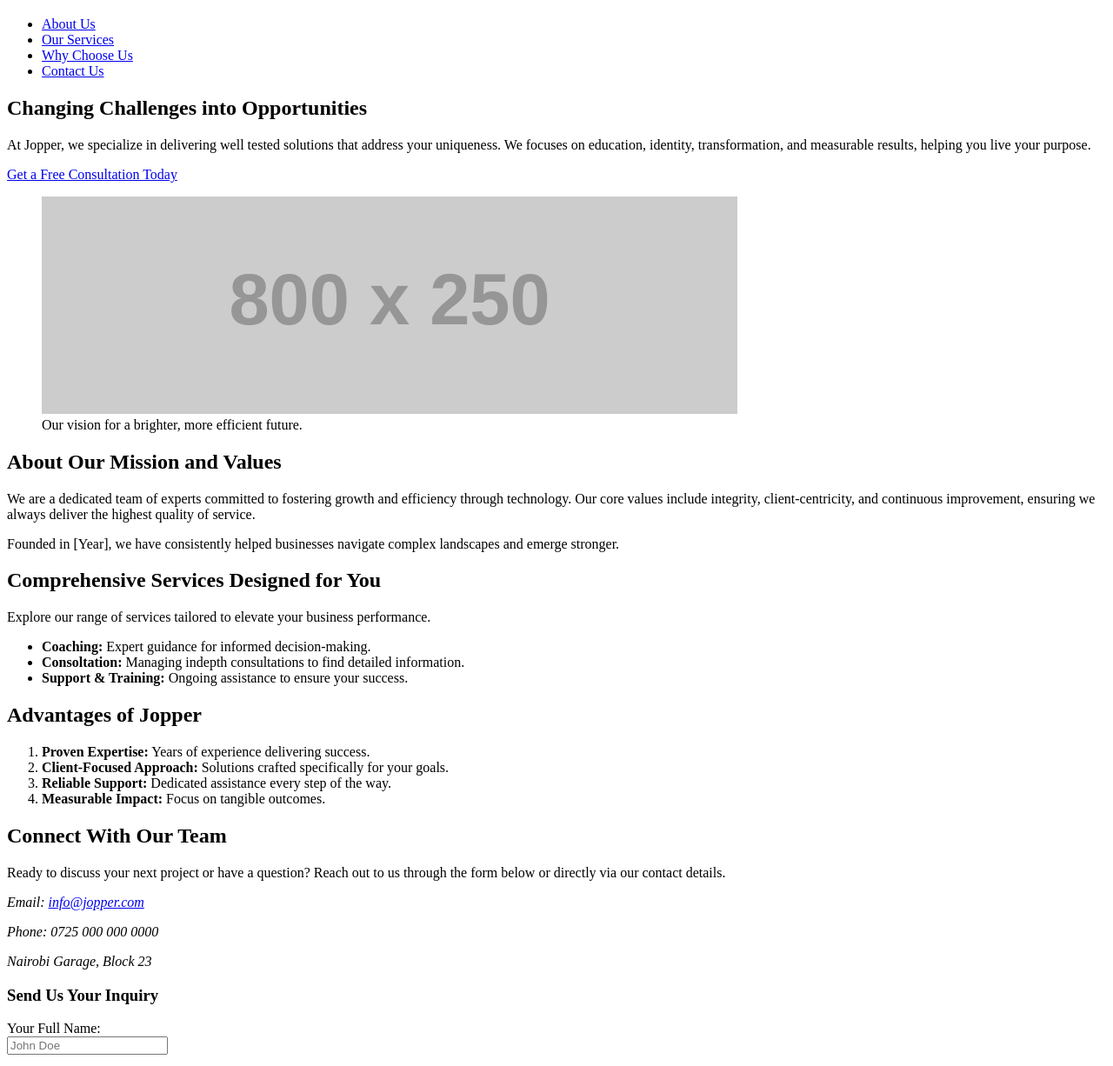
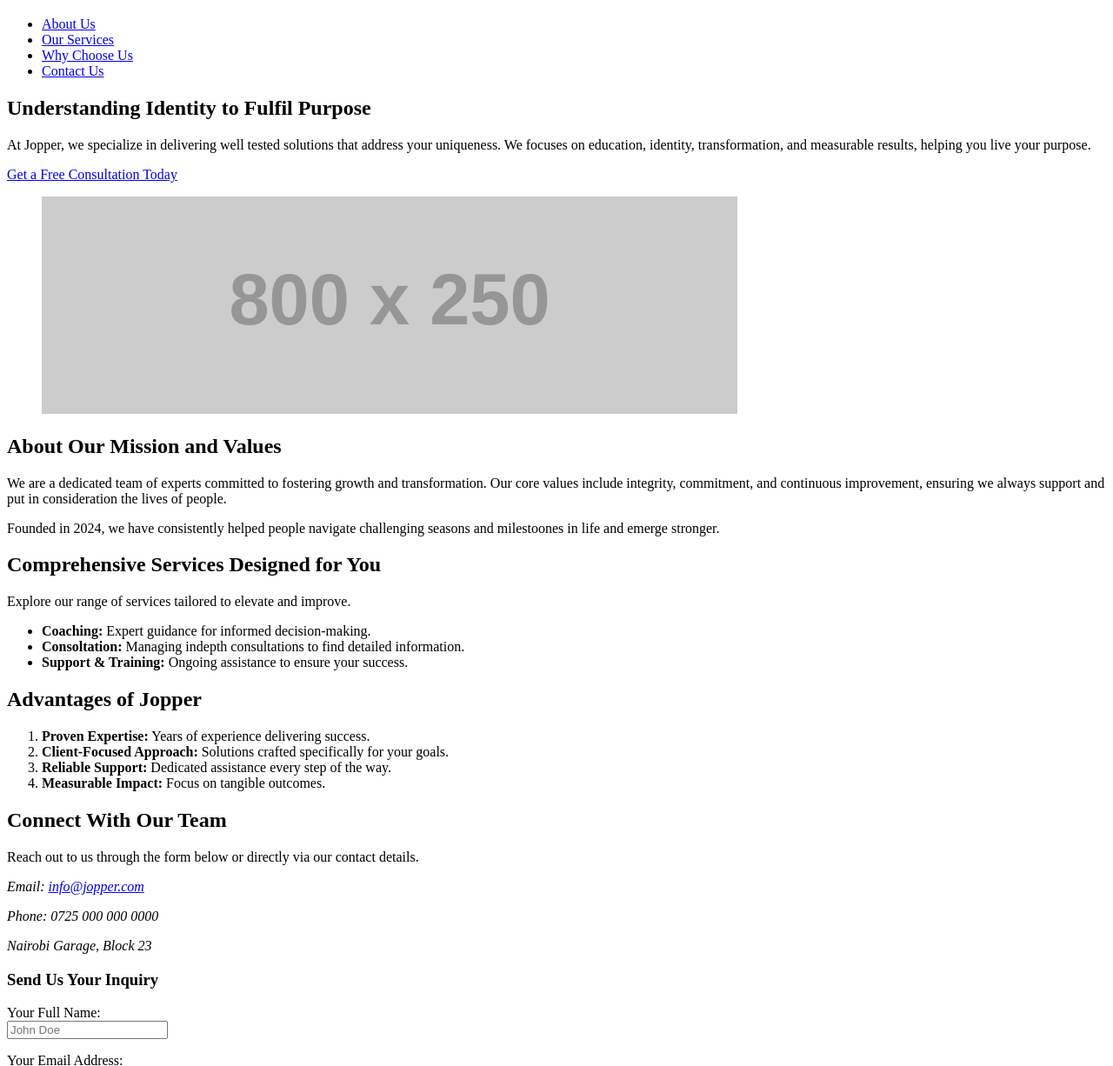
Before and after one commit to antoamimo/plp-webtechnologies-classroom-july2025-introduction-to-html-5, a plain HTML site: page index.html in a window 1280 px wide. Shown: the part 61-1287 px from the top of the page at 87% size. Drawn offline with Linux system fonts and the light colour scheme; placeholder pictures from the web are drawn by us.

Commit message:
Update index.html

```diff
--- a/index.html
+++ b/index.html
@@ -26,27 +26,26 @@
 
     <main>
         <section id="hero-introduction">
-            <h2>Changing Challenges into Opportunities</h2>
+            <h2>Understanding Identity to Fulfil Purpose</h2>
             <p>At Jopper, we specialize in delivering well tested solutions that address your uniqueness. We focuses on education, identity, transformation, and measurable results, helping you live your purpose.</p>
             <p>
                 <a href="#contact-us">Get a Free Consultation Today</a>
             </p>
             <!-- Image banner added here -->
             <figure>
-                <img src="https://placehold.co/800x250/4CAF50/FFFFFF?text=Innovative+Solutions+Banner" alt="A banner image representing innovative business solutions with abstract shapes and bright colors.">
-                <figcaption>Our vision for a brighter, more efficient future.</figcaption>
+                <img src="https://placehold.co/800x250/4CAF50/FFFFFF?text=Innovative+Solutions+Banner" alt="A banner image to represent fulfillment and happiness.">
             </figure>
         </section>
 
         <section id="about-us">
             <h2>About Our Mission and Values</h2>
-            <p>We are a dedicated team of experts committed to fostering growth and efficiency through technology. Our core values include integrity, client-centricity, and continuous improvement, ensuring we always deliver the highest quality of service.</p>
-            <p>Founded in [Year], we have consistently helped businesses navigate complex landscapes and emerge stronger.</p>
+            <p>We are a dedicated team of experts committed to fostering growth and transformation. Our core values include integrity, commitment, and continuous improvement, ensuring we always support and put in consideration the lives of people.</p>
+            <p>Founded in 2024, we have consistently helped people navigate challenging seasons and milestoones in life and emerge stronger.</p>
         </section>
 
         <section id="our-services">
             <h2>Comprehensive Services Designed for You</h2>
-            <p>Explore our range of services tailored to elevate your business performance.</p>
+            <p>Explore our range of services tailored to elevate and improve.</p>
             <ul>
                 <li><strong>Coaching:</strong> Expert guidance for informed decision-making.</li>
                 <li><strong>Consoltation:</strong> Managing indepth consultations to find detailed information.</li>
@@ -66,7 +65,7 @@
 
         <section id="contact-us">
             <h2>Connect With Our Team</h2>
-            <p>Ready to discuss your next project or have a question? Reach out to us through the form below or directly via our contact details.</p>
+            <p>Reach out to us through the form below or directly via our contact details.</p>
             <address>
                 <p>Email: <a href="mailto:info@jopper.com">info@jopper.com</a></p>
                 <p>Phone: 0725 000 000 0000</p>
```
